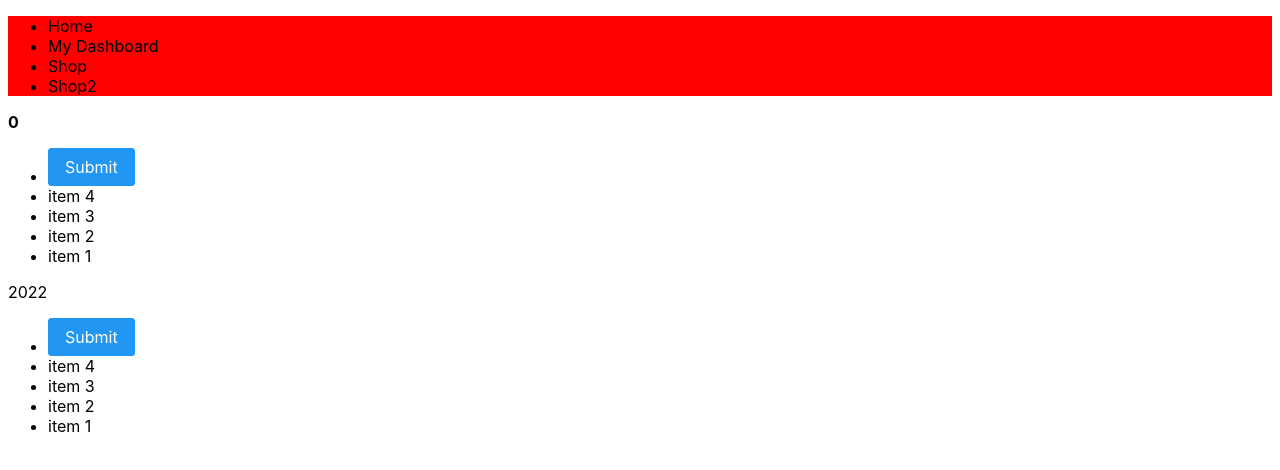
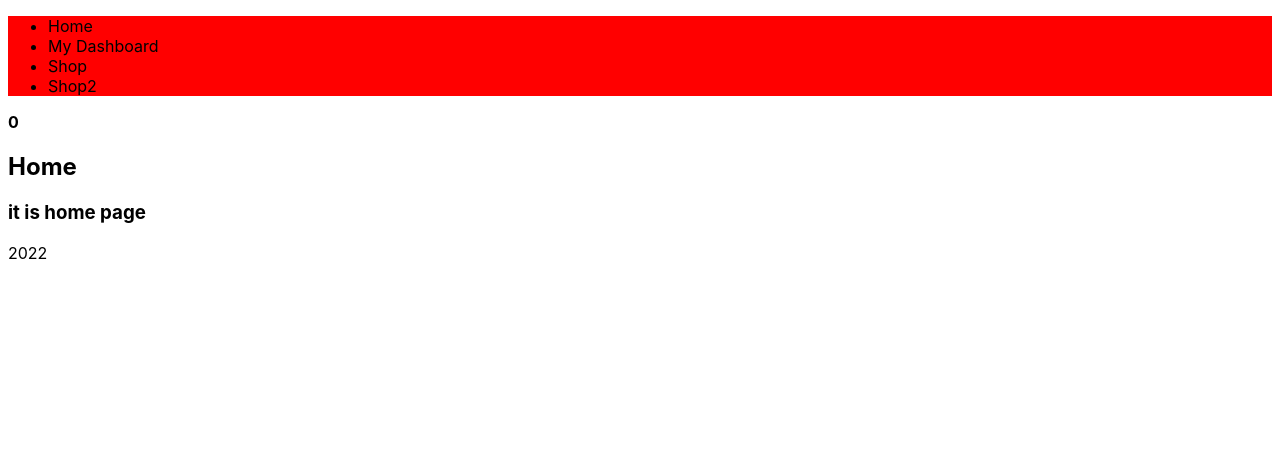
Before and after one commit to olsy-solvve/solvve_course_js_4, a Vue app: page / in a window 1280 px wide. Shown: the top 470 px of the page. Built offline with nearby package versions, Linux system fonts and the light colour scheme.

Commit message:
new commit

```diff
--- a/src/App.vue
+++ b/src/App.vue
@@ -1,12 +1,10 @@
 <script>
 import ComponentHeader from "./components/ComponentHeader.vue";
-import ComponentMain from "./components/ComponentMain.vue";
 import ComponentFooter from "./components/ComponentFooter.vue";
 
 export default {
   components: {
     ComponentHeader,
-    ComponentMain,
     ComponentFooter,
   },
 };
@@ -15,10 +13,10 @@ export default {
 <template>
   <div>
     <ComponentHeader></ComponentHeader>
-    <ComponentMain></ComponentMain>
+    <router-view></router-view>
     <ComponentFooter></ComponentFooter>
 
-    <router-view></router-view>
+
   </div>
 </template>
 
--- a/src/components/ComponentMain.vue
+++ /dev/null
@@ -1,15 +0,0 @@
-<script></script>
-
-<template>
-  <main>
-    <ul>
-      <li><MyButton label="Submit"></MyButton></li>
-      <li>item 4</li>
-      <li>item 3</li>
-      <li>item 2</li>
-      <li>item 1</li>
-    </ul>
-  </main>
-</template>
-
-<style></style>
--- a/src/plugins/router.js
+++ b/src/plugins/router.js
@@ -1,7 +1,7 @@
 import { createRouter, createWebHistory } from "vue-router";
 // Change ComponentMain to Home page when create it
-import ComponentMain from "../components/ComponentMain.vue";
-import NotFound from "../components/NotFound.vue";
+import ComponentMain from "../views/Home.vue";
+import NotFound from "../views/NotFound.vue";
 
 const routes = [
   {
--- /dev/null
+++ b/src/views/Home.vue
@@ -0,0 +1,4 @@
+<template>
+  <h2>Home</h2>
+  <h3>it is home page</h3>
+</template>
```
Also changed, not shown: src/views/NotFound.vue (line endings or trailing spaces).
